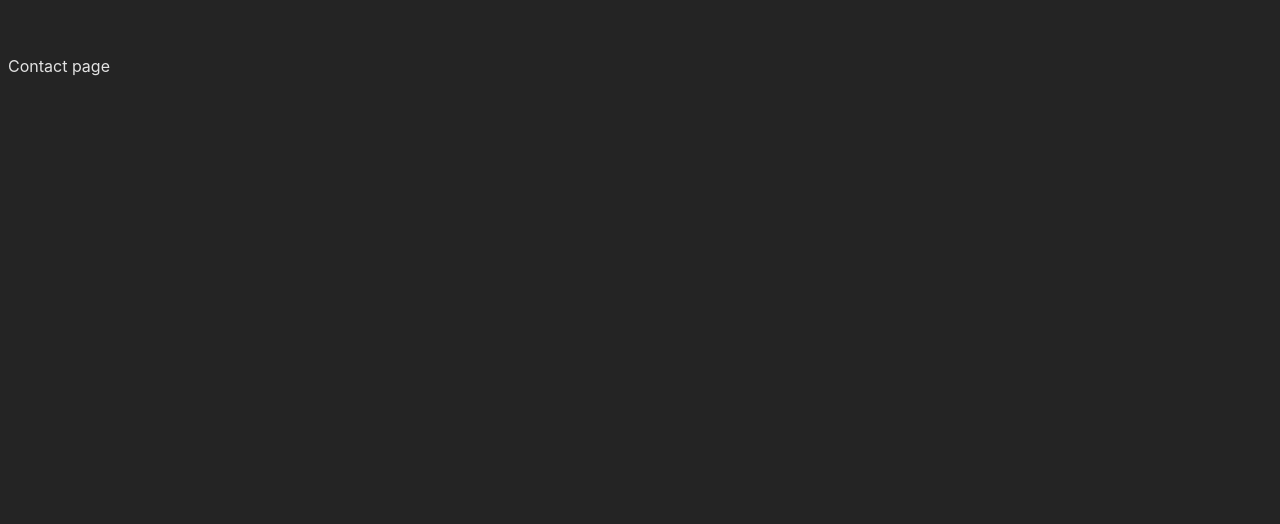
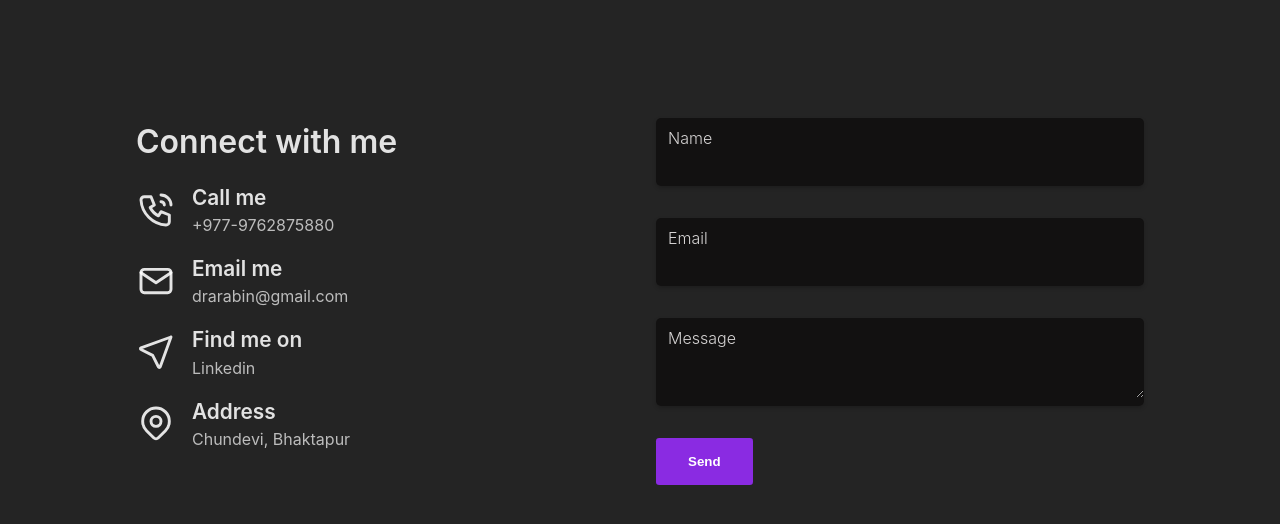
Before and after one commit to rabin245/portfolio-intern, a React (Vite) app: page / in a window 1280 px wide. Shown: the part 1862-2386 px from the top of the page. Before the commit the page ends 2324 px from the top, so only its background shows below. Built offline with nearby package versions, Linux system fonts and the light colour scheme; a web font is replaced by a local one.

Commit message:
add contact form and info in the contact section

```diff
--- a/src/pages/Contact/Contact.module.css
+++ b/src/pages/Contact/Contact.module.css
@@ -1,3 +1,35 @@
 .Contact {
-  height: 50vh;
+  height: 80vh;
 }
+
+.wrapper {
+  display: flex;
+  padding: 4rem 8rem;
+  gap: 2rem;
+}
+
+.connectInfo {
+  flex: 1;
+}
+
+.connectInfo > h1 {
+  margin: 0;
+  font-size: 2rem;
+  font-weight: 600;
+  margin-bottom: 1rem;
+}
+
+.ContactForm > form {
+  display: flex;
+  flex-direction: column;
+  gap: 2rem;
+}
+
+.button {
+  width: fit-content;
+}
+
+.ContactForm {
+  flex: 1;
+  max-width: 50%;
+}
--- a/src/pages/Contact/index.jsx
+++ b/src/pages/Contact/index.jsx
@@ -1,9 +1,113 @@
+import { useState } from "react";
 import styles from "./Contact.module.css";
+import PhoneIcon from "../../assets/icons/PhoneIcon";
+import MailIcon from "../../assets/icons/MailIcon";
+import MapIcon from "../../assets/icons/MapIcon";
+import FindMeIcon from "../../assets/icons/FindMeIcon";
+import FormInput from "../../components/FormInput";
+import Button from "../../components/Button";
+import ContactInfo from "../../components/ContactInfo";
+
+const ContactForm = ({ inputs, handleChange, handleSubmit }) => {
+  return (
+    <div className={styles.ContactForm}>
+      <form action="">
+        <FormInput
+          fieldName="Name"
+          name="name"
+          value={inputs.name}
+          handleChange={handleChange}
+        />
+        <FormInput
+          fieldName="Email"
+          name="email"
+          type="email"
+          value={inputs.email}
+          handleChange={handleChange}
+        />
+        <FormInput
+          fieldName="Message"
+          name="message"
+          value={inputs.message}
+          isMessage={true}
+          handleChange={handleChange}
+        />
+
+        <div className={styles.button}>
+          <Button handleClick={handleSubmit}>Send</Button>
+        </div>
+      </form>
+    </div>
+  );
+};
 
 const Contact = ({ contactRef }) => {
+  const [inputs, setInputs] = useState({
+    name: "",
+    message: "",
+    email: "",
+  });
+
+  const handleChange = (e) => {
+    let { name, value } = e.target;
+
+    name = name.toLowerCase();
+
+    setInputs((prev) => {
+      return {
+        ...prev,
+        [name]: value,
+      };
+    });
+  };
+
+  const handleSubmit = (e) => {
+    e.preventDefault();
+
+    console.log("Submitted", inputs);
+  };
+
   return (
     <div className={styles.Contact} ref={contactRef}>
-      Contact page
+      <div className={styles.wrapper}>
+        <div className={styles.connectInfo}>
+          <h1>Connect with me</h1>
+
+          <ContactInfo
+            icon={<PhoneIcon size={40} />}
+            title="Call me"
+            link="tel:+9779762875880"
+            linkText="+977-9762875880"
+          />
+
+          <ContactInfo
+            icon={<MailIcon size={40} />}
+            title="Email me"
+            link="mailto:drarabin@gmail.com"
+            linkText="drarabin@gmail.com"
+          />
+
+          <ContactInfo
+            icon={<FindMeIcon size={40} />}
+            title="Find me on"
+            link="https://www.linkedin.com/in/rabindra-baisnab/"
+            linkText="Linkedin"
+          />
+
+          <ContactInfo
+            icon={<MapIcon size={40} />}
+            title="Address"
+            link="https://goo.gl/maps/N9qLMN2MeFWjK5UF6"
+            linkText="Chundevi, Bhaktapur"
+          />
+        </div>
+
+        <ContactForm
+          inputs={inputs}
+          handleChange={handleChange}
+          handleSubmit={handleSubmit}
+        />
+      </div>
     </div>
   );
 };
```
Also changed, not shown: src/components/ContactForm/ContactForm.module.css (deleted, +0 -9 lines), src/components/ContactForm/index.jsx (deleted, +0 -38 lines).
